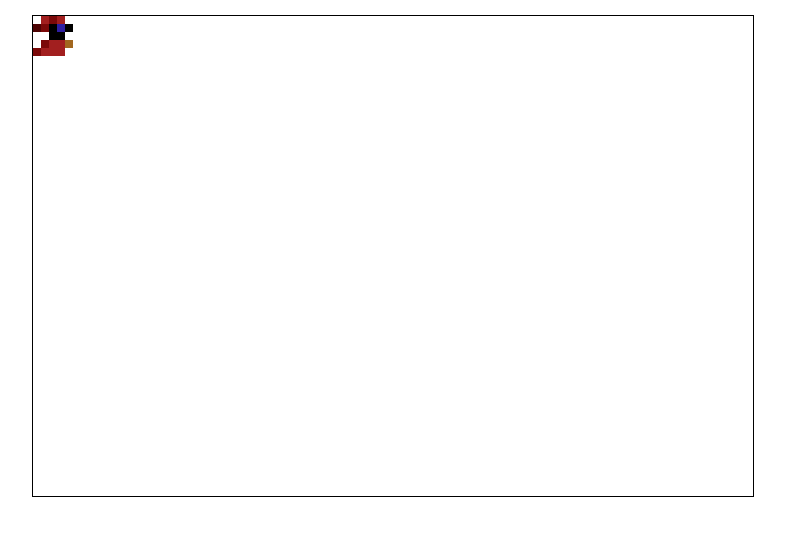
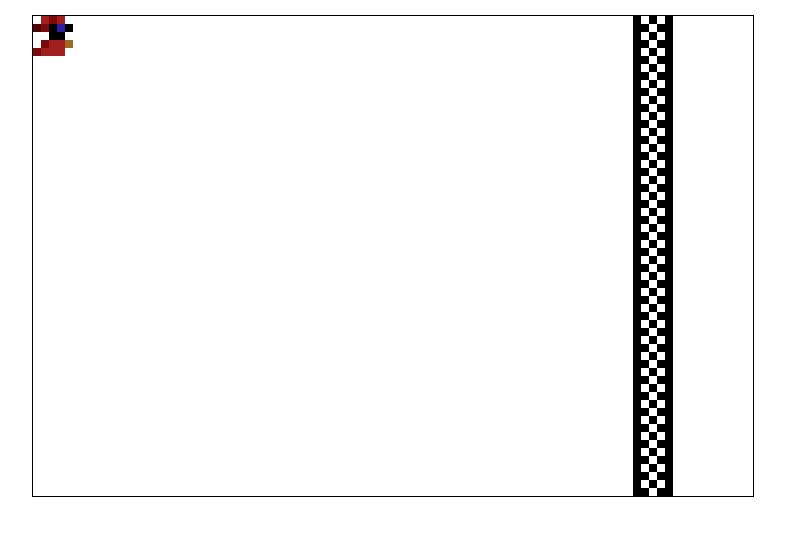
Before and after one commit to ClassicMC-Studios/JSnes, a plain HTML site: page index.html in a window 1280 px wide. Shown: the whole page, without its empty margins (247-1032 px from the left). Drawn offline with Linux system fonts and the light colour scheme.

Commit message:
BG'S WORK NOW :DD

```diff
--- a/bgDemo.html
+++ b/bgDemo.html
@@ -13,7 +13,7 @@
 </head>
 <body>
     <p align="center"><canvas id="myCanvas"></canvas></p>
-    <script src="jsnes.js"></script>
+    <script src="jsnesV2.js"></script>
     <script src="backgroundDemo.js"></script>
 </body>
 </html>
--- a/jsnes.js
+++ b/jsnes.js
@@ -10,6 +10,7 @@ let anim = setInterval(onFrame,1);
 let sprites  = [];
 let tiles = [];
 let key = "none";
+let trying = false;
 function writeSpriteToAddress(sprite){
   sprites.push(sprite);
 }
@@ -20,8 +21,10 @@ function bg(color){
 function renderTileFromAddress(tile,x,y){
   let startX = x
   for(let i =0;i<25;i++){
-      c.fillStyle = tiles[tile][i][0];
-      c.fillRect(x,y,8,8);
+      if(tiles[tile][i][0] != "cls"){
+        c.fillStyle = tiles[tile][i][0];
+        c.fillRect(x,y,8,8);
+      }
       x+=8
       if(i == 4||i==9||i==14||i==19){
         y += 8
@@ -34,20 +37,22 @@ function writeTileToAddress(tile){
 }
 function renderBgFromAddress(bg,x,y){
   let strt = x;
-  for(let i = 0;i<218;i++){
-    if(i == 18||i==36||i==54||i==72||i==90||i==108||i==126||i==144||i==162||i==180||i==198){
+  for(let z = 0;z<216;z++){
+    if(z == 18||z==36||z==54||z==72||z==90||z==108||z==126||z==144||z==162||z==180||z==198){
       y += 40;
       strt= x
     }
-    renderTileFromAddress(bg[i],strt,y);
+    renderTileFromAddress(bg[z],strt,y);
     strt+=40;
   }
 }
 function renderSpriteFromAddress(sprite,x,y){
 		let startX = x
     for(let i =0;i<25;i++){
-        c.fillStyle = sprites[sprite][i][0];
-        c.fillRect(x,y,8,8);
+        if(sprites[sprite][i][0] !="cls"){
+          c.fillStyle = sprites[sprite][i][0];
+          c.fillRect(x,y,8,8);
+        }
         x+=8
         if(i == 4||i==9||i==14||i==19){
         	y += 8
--- a/zapped.js
+++ b/zapped.js
@@ -1,31 +1,69 @@
 let idle = [
-    ["white"],["#a21f1f"],["#7b0909"],["#a21f1f"],["white"],
+    ["cls"],["#a21f1f"],["#7b0909"],["#a21f1f"],["cls"],
     ["#4e0404"],["#7b0909"],["black"],["#2f1fa2"],["black"],
-    ["white"],["white"],["black"],["black"],["white"],
-    ["white"],["#7b0909"],["#a21f1f"],["#a21f1f"],["#a2671f"],
-    ["#7b0909"],["#a21f1f"],["#a21f1f"],["#a21f1f"],["white"]
+    ["cls"],["cls"],["black"],["black"],["cls"],
+    ["cls"],["#7b0909"],["#a21f1f"],["#a21f1f"],["#a2671f"],
+    ["#7b0909"],["#a21f1f"],["#a21f1f"],["#a21f1f"],["cls"]
     ]
 let moving = [
-    ["white"],["white"],["white"],["white"],["white"],
-    ["white"],["#a21f1f"],["#7b0909"],["#a21f1f"],["white"],
+    ["cls"],["cls"],["cls"],["cls"],["cls"],
+    ["cls"],["#a21f1f"],["#7b0909"],["#a21f1f"],["cls"],
     ["#4e0404"],["#7b0909"],["black"],["#2f1fa2"],["black"],
-    ["white"],["#7b0909"],["black"],["black"],["white"],
+    ["cls"],["#7b0909"],["black"],["black"],["cls"],
     ["#7b0909"],["#a21f1f"],["#a21f1f"],["#a21f1f"],["#a2671f"],
     ]
 let lightning = [
-    ["white"],["white"],["white"],["white"],["white"],
-    ["white"],["#d7b900"],["white"],["#d7b900"],["white"],
-    ["#d7b900"],["white"],["#d7b900"],["white"],["#d7b900"],
-    ["white"],["white"],["white"],["white"],["white"],
-    ["white"],["white"],["white"],["white"],["white"],
+    ["cls"],["cls"],["cls"],["cls"],["cls"],
+    ["cls"],["#d7b900"],["cls"],["#d7b900"],["cls"],
+    ["#d7b900"],["cls"],["#d7b900"],["cls"],["#d7b900"],
+    ["cls"],["cls"],["cls"],["cls"],["cls"],
+    ["cls"],["cls"],["cls"],["cls"],["cls"],
     ]
 let lightningMoving = [
-    ["white"],["white"],["white"],["white"],["white"],
-    ["white"],["white"],["white"],["white"],["white"],
-    ["#d7b900"],["white"],["#d7b900"],["white"],["#d7b900"],
-    ["white"],["#d7b900"],["white"],["#d7b900"],["white"],
-    ["white"],["white"],["white"],["white"],["white"],
+    ["cls"],["cls"],["cls"],["cls"],["cls"],
+    ["cls"],["cls"],["cls"],["cls"],["cls"],
+    ["#d7b900"],["cls"],["#d7b900"],["cls"],["#d7b900"],
+    ["cls"],["#d7b900"],["cls"],["#d7b900"],["cls"],
+    ["cls"],["cls"],["cls"],["cls"],["cls"],
     ]
+let bgLine = [
+    ["black"],["cls"],["black"],["cls"],["black"],
+    ["black"],["black"],["cls"],["black"],["black"],
+    ["black"],["cls"],["black"],["cls"],["black"],
+    ["black"],["black"],["cls"],["black"],["black"],
+    ["black"],["cls"],["black"],["cls"],["black"],
+]
+let bgLineInverse = [
+    ["black"],["black"],["cls"],["black"],["black"],
+    ["black"],["cls"],["black"],["cls"],["black"],
+    ["black"],["black"],["cls"],["black"],["black"],
+    ["black"],["cls"],["black"],["cls"],["black"],
+    ["black"],["black"],["cls"],["black"],["black"],
+]
+let cls = [
+    ["cls"],["cls"],["cls"],["cls"],["cls"],
+    ["cls"],["cls"],["cls"],["cls"],["cls"],
+    ["cls"],["cls"],["cls"],["cls"],["cls"],
+    ["cls"],["cls"],["cls"],["cls"],["cls"],
+    ["cls"],["cls"],["cls"],["cls"],["cls"],
+]
+writeTileToAddress(cls);
+writeTileToAddress(bgLine);
+writeTileToAddress(bgLineInverse);
+let bgg = [
+  0,0,0,0,0,0,0,0,0,0,0,0,0,0,0,1,0,0,
+  0,0,0,0,0,0,0,0,0,0,0,0,0,0,0,2,0,0,
+  0,0,0,0,0,0,0,0,0,0,0,0,0,0,0,1,0,0,
+  0,0,0,0,0,0,0,0,0,0,0,0,0,0,0,2,0,0,
+  0,0,0,0,0,0,0,0,0,0,0,0,0,0,0,1,0,0,
+  0,0,0,0,0,0,0,0,0,0,0,0,0,0,0,2,0,0,
+  0,0,0,0,0,0,0,0,0,0,0,0,0,0,0,1,0,0,
+  0,0,0,0,0,0,0,0,0,0,0,0,0,0,0,2,0,0,
+  0,0,0,0,0,0,0,0,0,0,0,0,0,0,0,1,0,0,
+  0,0,0,0,0,0,0,0,0,0,0,0,0,0,0,2,0,0,
+  0,0,0,0,0,0,0,0,0,0,0,0,0,0,0,1,0,0,
+  0,0,0,0,0,0,0,0,0,0,0,0,0,0,0,2,0,0
+]
 let x = 0;
 let y = 0;
 let lightY = 0;
@@ -83,11 +121,13 @@ function player(){
         renderSpriteFromAddress(0,x,y);
         animate = undefined;
     }
-};player();
+}
 window.main = function(){
-    renderClear();
+    c.fillStyle = "white"
+    c.fillRect(0,0,720,480)
     requestAnimationFrame( main );
-    player()
+    renderBgFromAddress(bgg,0,0);
+    player();
     if(key == "r"){
         x+=2;
     }
```
Also changed, not shown: backgroundDemo.js (+12 -7 lines), jsnesV2.js (added, +47 -0 lines).
